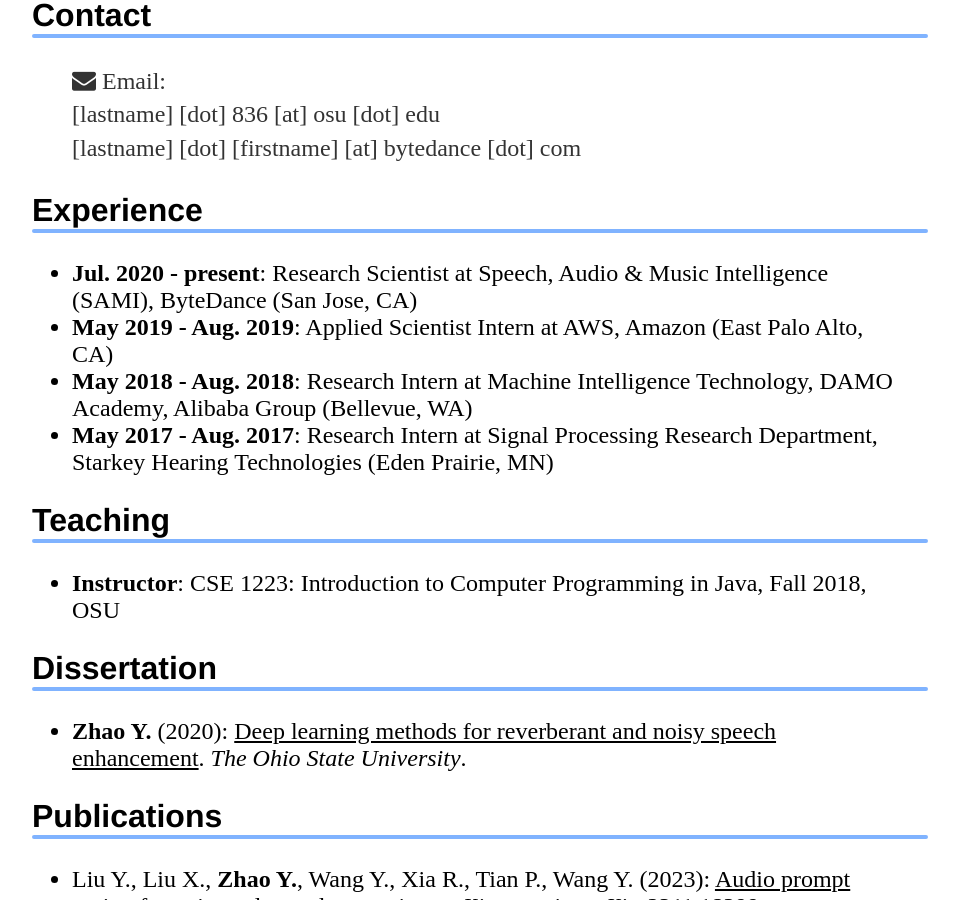
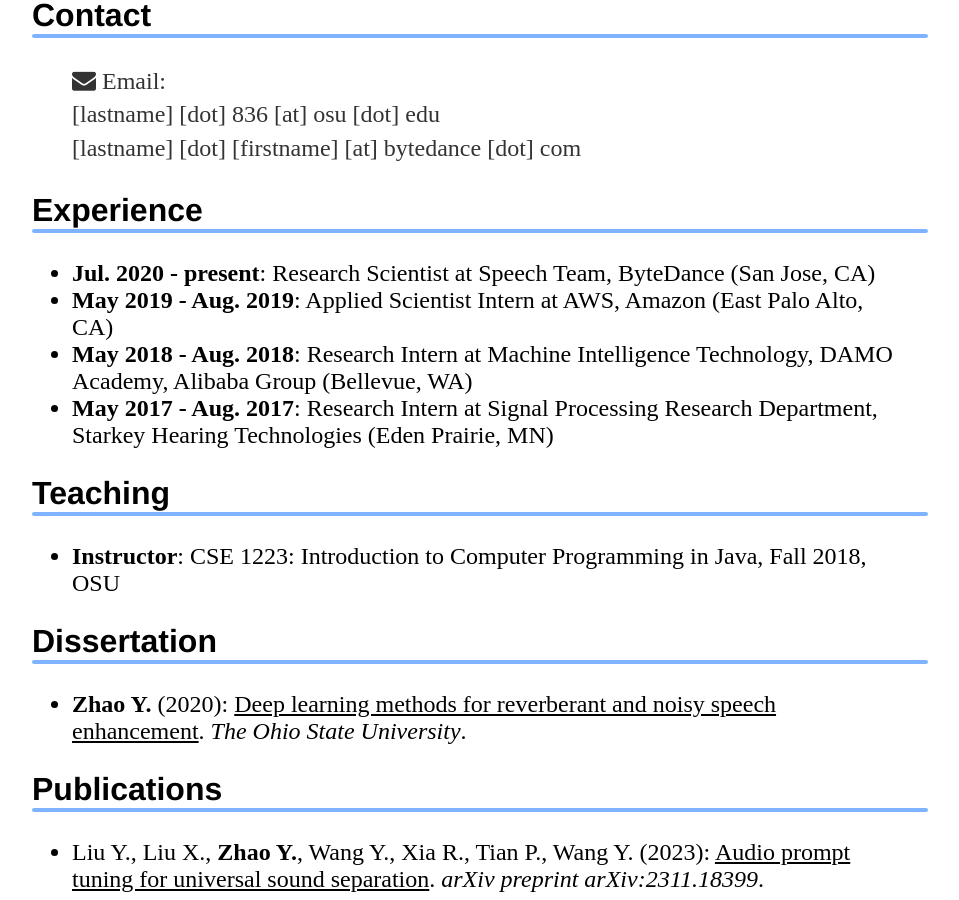
Before and after one commit to cliffzhao/cliffzhao.github.io, a Jekyll site: the page built from index.html, in a window 1280 px wide and 900 px high, scrolled down 523 px. Shown: the whole window, without its empty margins (160-1119 px from the left). Built offline with Jekyll 4.4.1, drawn with Linux system fonts in a browser that asks for light colours; a style sheet for code colours, icons or effects is not loaded.

Commit message:
Update index.html

```diff
--- a/index.html
+++ b/index.html
@@ -44,7 +44,7 @@
     <h2>Experience</h2>
     <ul>
 	      <li>
-          <strong>Jul. 2020 - present</strong>: Research Scientist at Speech, Audio & Music Intelligence (SAMI), ByteDance (San Jose, CA)
+          <strong>Jul. 2020 - present</strong>: Research Scientist at Speech Team, ByteDance (San Jose, CA)
 	      </li>
 
         <li>
```
